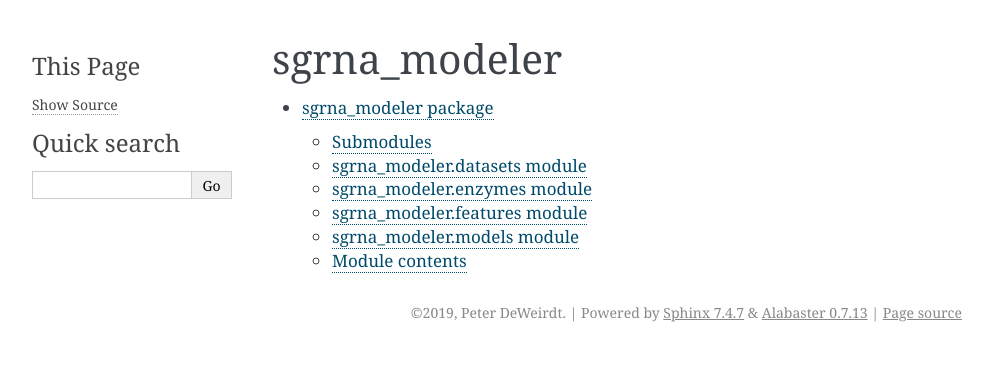
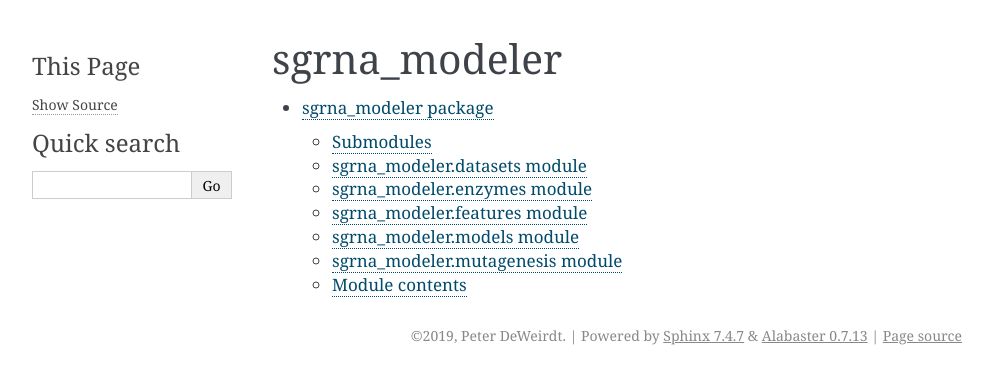
Before and after one commit to PeterDeWeirdt/sgrna_modeler, a Sphinx documentation site: the page built from docs/modules.rst, in a window 1280 px wide. Shown: the top 384 px of the page, without its empty margins (148-1141 px from the left). Built offline with Sphinx 7.4.7, drawn with Linux system fonts in a browser that asks for light colours.

Commit message:
docs (requirements): re-add packages

```diff
--- a/docs/sgrna_modeler.rst
+++ b/docs/sgrna_modeler.rst
@@ -36,6 +36,14 @@ sgrna\_modeler.models module
    :undoc-members:
    :show-inheritance:
 
+sgrna\_modeler.mutagenesis module
+---------------------------------
+
+.. automodule:: sgrna_modeler.mutagenesis
+   :members:
+   :undoc-members:
+   :show-inheritance:
+
 
 Module contents
 ---------------
```
Also changed, not shown: docs/requirements.txt (+7 -0 lines).
